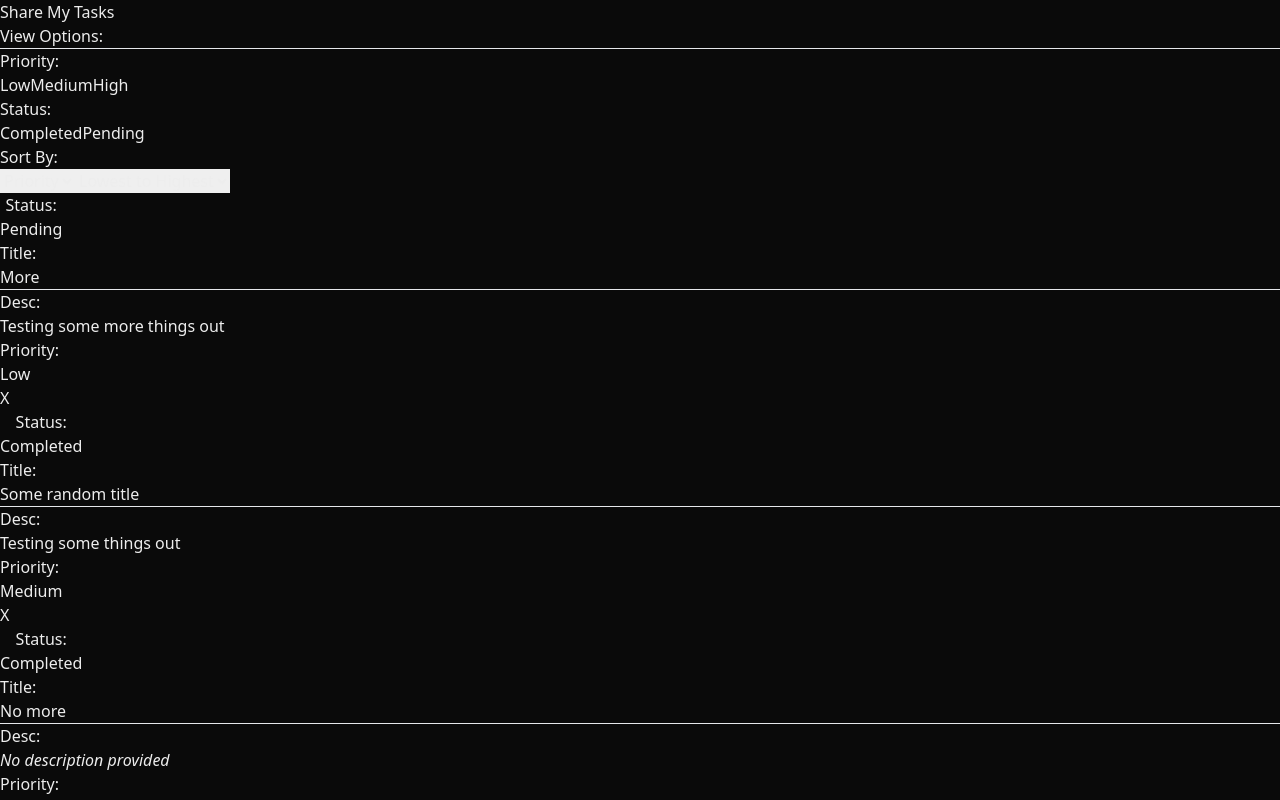
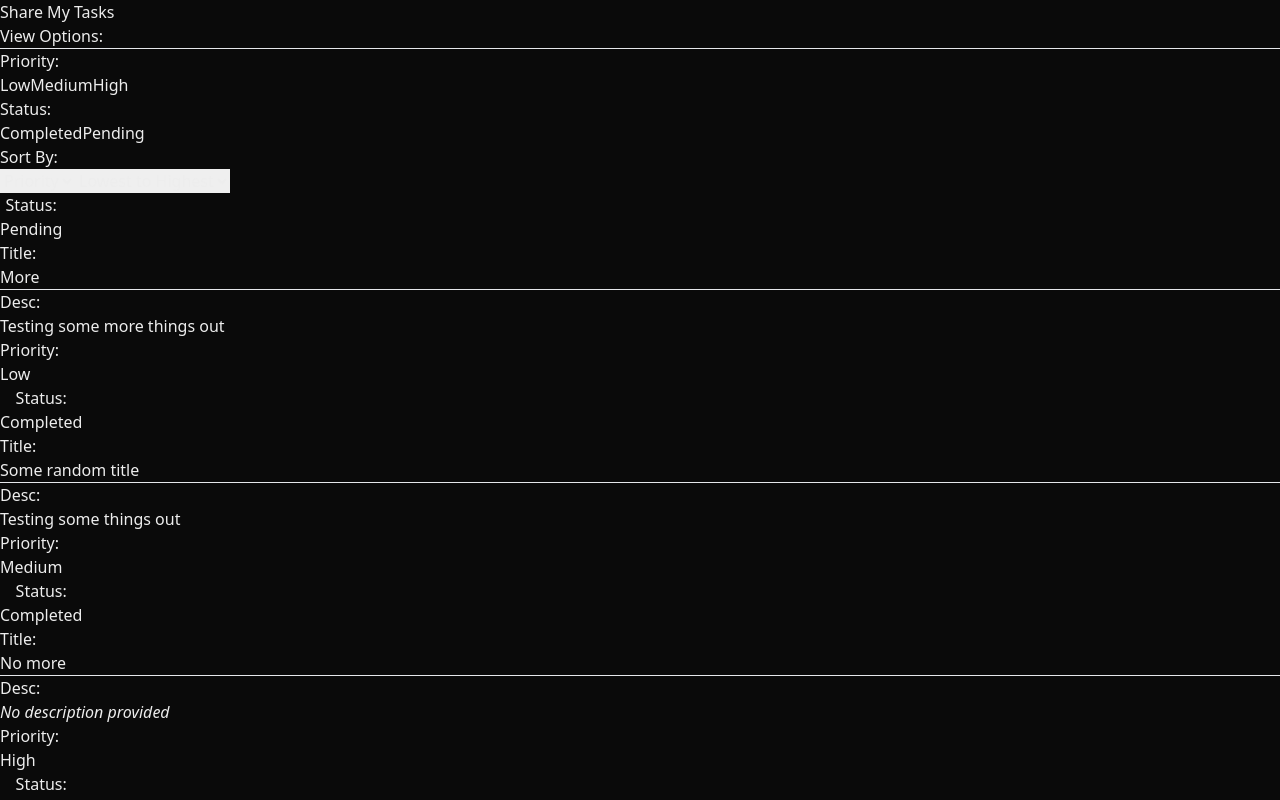
Before and after one commit to SiddharthSahani/share-my-tasks, a Next.js app: page / in a window 1280 px wide. Shown: the top 800 px of the page. Built offline with nearby package versions, Linux system fonts and the light colour scheme.

Commit message:
chore: changed task card width based on editable property

```diff
--- a/src/components/TaskCard.jsx
+++ b/src/components/TaskCard.jsx
@@ -1,5 +1,5 @@
 
-export function TaskCard({ task, toggleStatusHandler, deleteTaskHandler }) {
+export function TaskCard({ task, toggleStatusHandler, deleteTaskHandler, editable }) {
   return (
     <div className="bg-cyan-600 rounded-xl my-2 flex py-2 px-2">
       <button className='w-2/12 bg-cyan-700 mr-2 rounded-lg text-lg' onClick={toggleStatusHandler}>
@@ -10,7 +10,7 @@ export function TaskCard({ task, toggleStatusHandler, deleteTaskHandler }) {
           }
         </div>
       </button>
-      <div className="w-8/12 flex flex-col">
+      <div className={`${editable ? "w-8/12" : "w-10/12"} flex flex-col`}>
         <div className="flex">
           <div className="w-1/5 text-2xl font-bold">Title:</div>
           <div className="w-4/5 text-2xl">{task.title}</div>
@@ -31,7 +31,10 @@ export function TaskCard({ task, toggleStatusHandler, deleteTaskHandler }) {
           </div>
         </div>
       </div>
-      <button className='w-2/12 bg-red-500 font-bold text-2xl ml-2 rounded-lg' onClick={deleteTaskHandler}>X</button>
+      {
+        editable &&
+        <button className='w-2/12 bg-red-500 font-bold text-2xl ml-2 rounded-lg' onClick={deleteTaskHandler}>X</button>
+      }
     </div>
   )
 }
--- a/src/components/TaskList.jsx
+++ b/src/components/TaskList.jsx
@@ -34,6 +34,7 @@ export function TaskList({ allTasks, toggleStatusHandler, deleteTaskHandler, edi
               key={index} task={task}
               toggleStatusHandler={() => toggleStatus(tid)}
               deleteTaskHandler={() => deleteTask(tid)}
+              editable={editable}
             />
           )) :
           <i className='p-4'>Active tasks will appear here</i>
```
